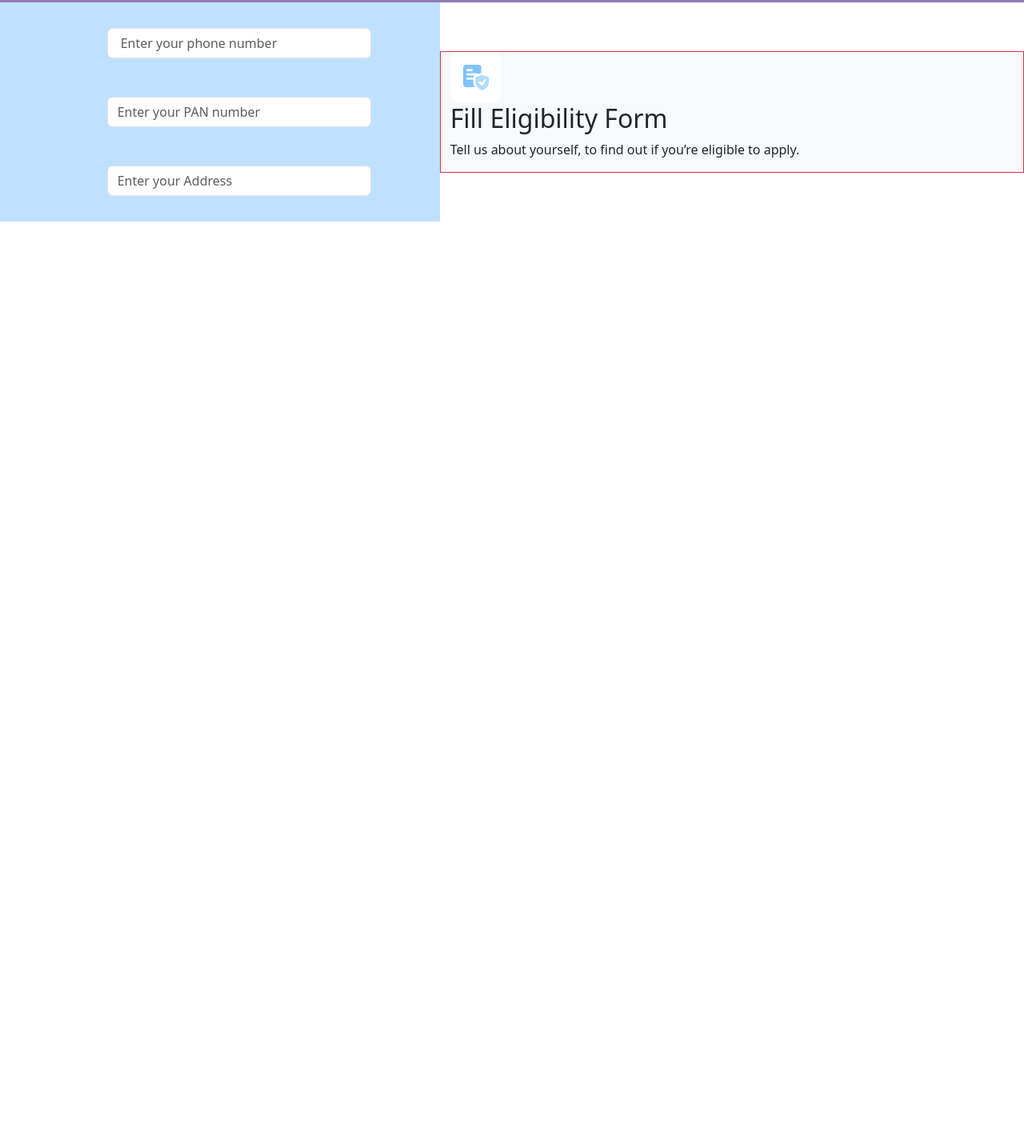
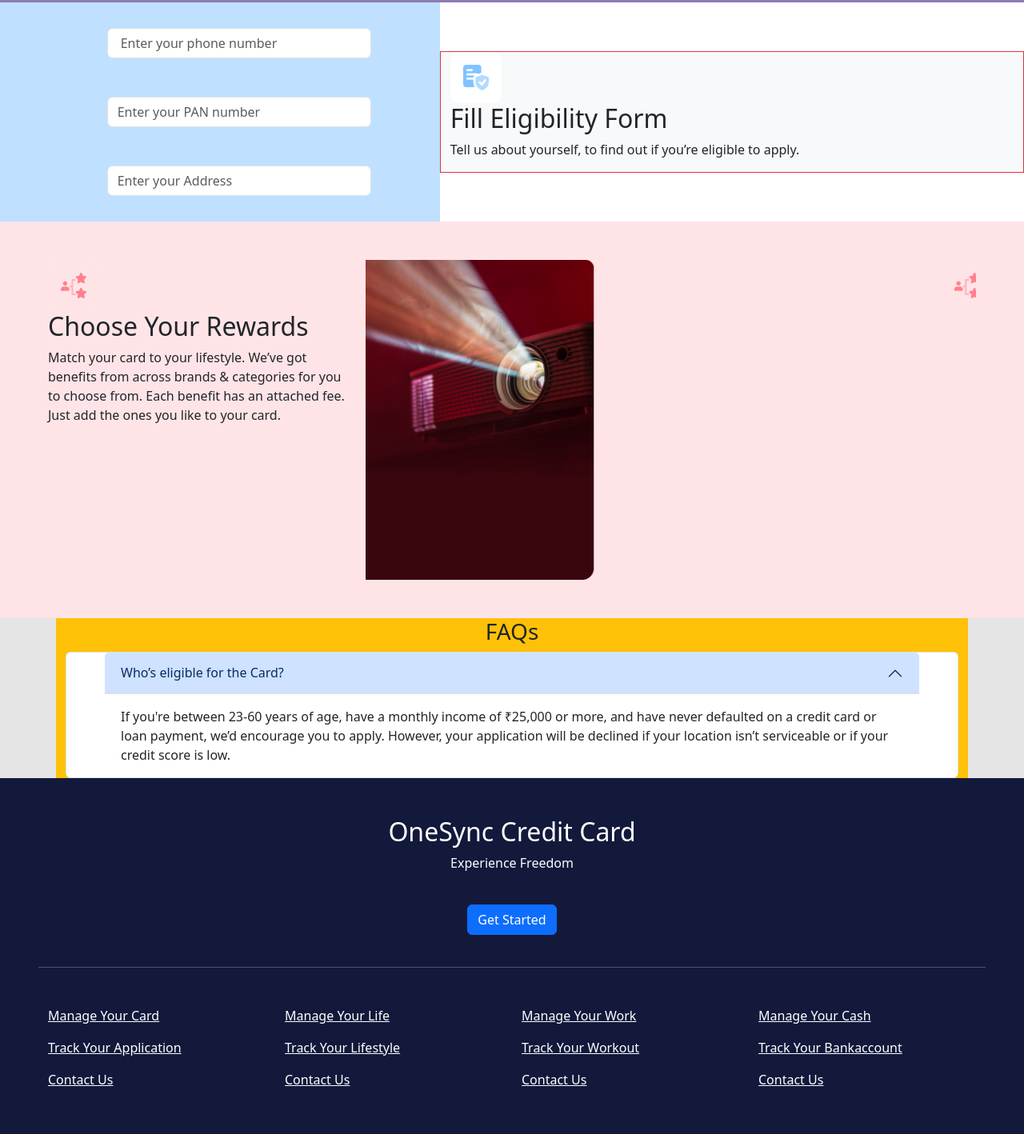
Before and after one commit to abhi-2107/Credit-Card, a plain HTML site: page index.html in a window 1280 px wide. Shown: the part 864-2282 px from the top of the page at 80% size. Before the commit the page ends 1141 px from the top, so only its background shows below. Drawn offline with nearby package versions, Linux system fonts and the light colour scheme.

Commit message:
upadating little content, shifting into new PC

```diff
--- a/SASS/_utilities.scss
+++ b/SASS/_utilities.scss
@@ -1,14 +1,27 @@
-.bgsky{
-    background: #BFE1FF;
+.bgsky {
+  background: #bfe1ff;
 }
-.bg-lightpurple{
-    background: #8E7CB5;
+.bg-lightpurple {
+  background: #8e7cb5;
 }
-.link-white{
-    color: white;
-    font-weight: 500;
+.bg_lightpink {
+  background: #ffe4e7;
 }
-.h1card{
-    width: 40%;
-    height: auto;
+.bg_footer{
+    background: #12193B;
+
 }
+.link-white {
+  color: white;
+  font-weight: 500;
+}
+.h1card {
+  width: 40%;
+  height: auto;
+}
+.bg_accordion{
+  background: #E5E5E5;
+}
+.foot_lineheight{
+  line-height: 2.5rem;
+}
--- a/index.html
+++ b/index.html
@@ -76,7 +76,77 @@
       </div>
     </section>
 
+    <section class="container-fluid bg_lightpink p-md-5 d-md-flex justify-content-between">
+      <div class="container  w-50">
+        <img src="./img/networking.png" alt="simple decorative image">
+        <h2>Choose Your Rewards</h2>
+        <p>Match your card to your lifestyle. We’ve got benefits from across brands & categories for you to choose from.
+          Each benefit has an attached fee. Just add the ones you like to your card.</p>
+      </div>
+      <div class="container">
+        <div class="carousel slide" data-bs-ride="carousel">
+          <div class="carousel-inner">
+            <div class="carousel-item active">
+              <img src="./img/movie_ticket.png" class="img-fluid" alt="movie_ticket for carousel">
+            </div>
+            <div class="carousel-item">
+              <img src="./img/networking.png" alt="">
+            </div>
+          </div>
+        </div>
+      </div>
+    </section>
+    <section class="container-fluid bg_accordion">
+      <div class="container bg-warning ">
+        <h3 class="text-center ">FAQs</h3>
+        <div class="accordion " id="accordionContainer">
+          <div class="accordion-item px-md-5">
+            <h3 class="accordion-header" id="firstHeading">
+              <button class="accordion-button" type="button" data-bs-toggle="collapse"
+                data-bs-target="#collapseOne" aria-expanded="true" area-controls = "collapseOne">Who’s eligible for the Card?</button>
+            </h3>
+            <div id="collapseOne" class="accordion-collapse collapse show " area-labelledby = "firstHeading" data-bs-parent="#accordionContainer">
+              <div class="accordion-body">If you're between 23-60 years of age, have a monthly income of ₹25,000 or more, and have never defaulted on a credit card or loan payment, we’d encourage you to apply. However, your application will be declined if your location isn’t serviceable or if your credit score is low.</div>
+            </div>
+          </div>
+        </div>
+      </div>
+    </section>
+
+
   </main>
+
+  <footer class="bg_footer p-md-5 text-white padding_y_sm ">
+    <div class="text-center pb-md-4">
+      <h2>OneSync Credit Card</h2>
+      <p>Experience Freedom</p>
+      <button class="btn btn-primary mt-4 ">Get Started</button>
+    </div>
+    <hr>
+    <div class="d-md-flex pt-md-4 ">
+      <div class="container foot_lineheight margin_bottom_sm">
+        <a href="#" class="link-white">Manage Your Card</a><br>
+        <a href="#" class="link-white py-md-3">Track Your Application</a><br>
+        <a href="#" class="link-white">Contact Us</a>
+      </div>
+      <div class="container foot_lineheight margin_bottom_sm">
+        <a href="#" class="link-white">Manage Your Life</a><br>
+        <a href="#" class="link-white py-md-3">Track Your Lifestyle</a><br>
+        <a href="#" class="link-white">Contact Us</a>
+      </div>
+      <div class="container foot_lineheight margin_bottom_sm">
+        <a href="#" class="link-white">Manage Your Work</a><br>
+        <a href="#" class="link-white py-md-3">Track Your Workout</a><br>
+        <a href="#" class="link-white">Contact Us</a>
+      </div>
+      <div class="container foot_lineheight  ">
+        <a href="#" class="link-white">Manage Your Cash</a><br>
+        <a href="#" class="link-white py-md-3">Track Your Bankaccount</a><br>
+        <a href="#" class="link-white">Contact Us</a>
+      </div>
+    </div>
+  </footer>
+
   <!--BS JavaScript Bundle  -->
   <script src="./NPM/node_modules/bootstrap/dist/js/bootstrap.bundle.js"></script>
 </body>
```
Also changed, not shown: SASS/style.css, img/card_gray.png (added), img/movie_ticket.png (added), img/networking.png (added), img/paint-roller.png (added), 1 other file.
